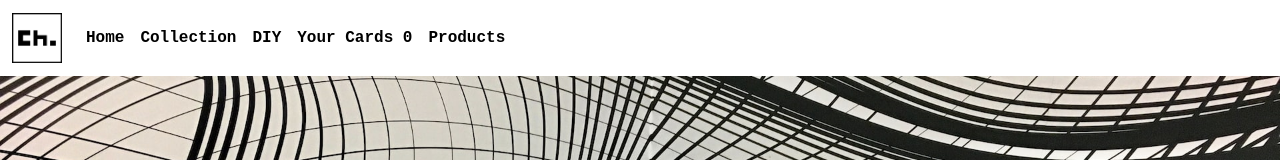
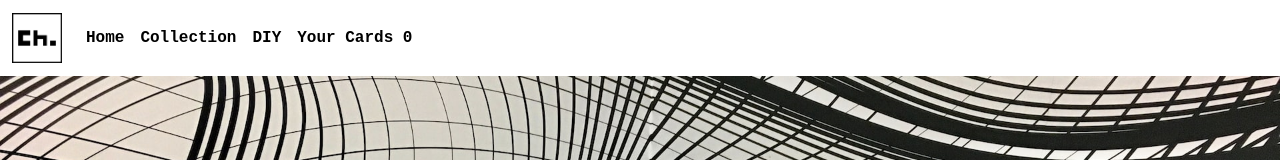
Before and after one commit to chrillah/sweet-card-maker, a Vue app: page / in a window 1280 px wide. Shown: the top 160 px of the page. Built offline with nearby package versions, Linux system fonts and the light colour scheme; a web font is replaced by a local one.

Commit message:
products out from navbar

```diff
--- a/src/components/NavBar.vue
+++ b/src/components/NavBar.vue
@@ -19,7 +19,7 @@
           <RouterLink class="nav-link" to="/collection">Collection</RouterLink>
           <RouterLink class="nav-link" to="/diy">DIY</RouterLink>
           <RouterLink class="nav-link" to="/poster">{{ numberOfCards }}</RouterLink>
-          <RouterLink class="nav-link" to="/products">Products</RouterLink>
+          <!-- <RouterLink class="nav-link" to="/products">Products</RouterLink> -->
         </div>
       </div>
     </div>
```
